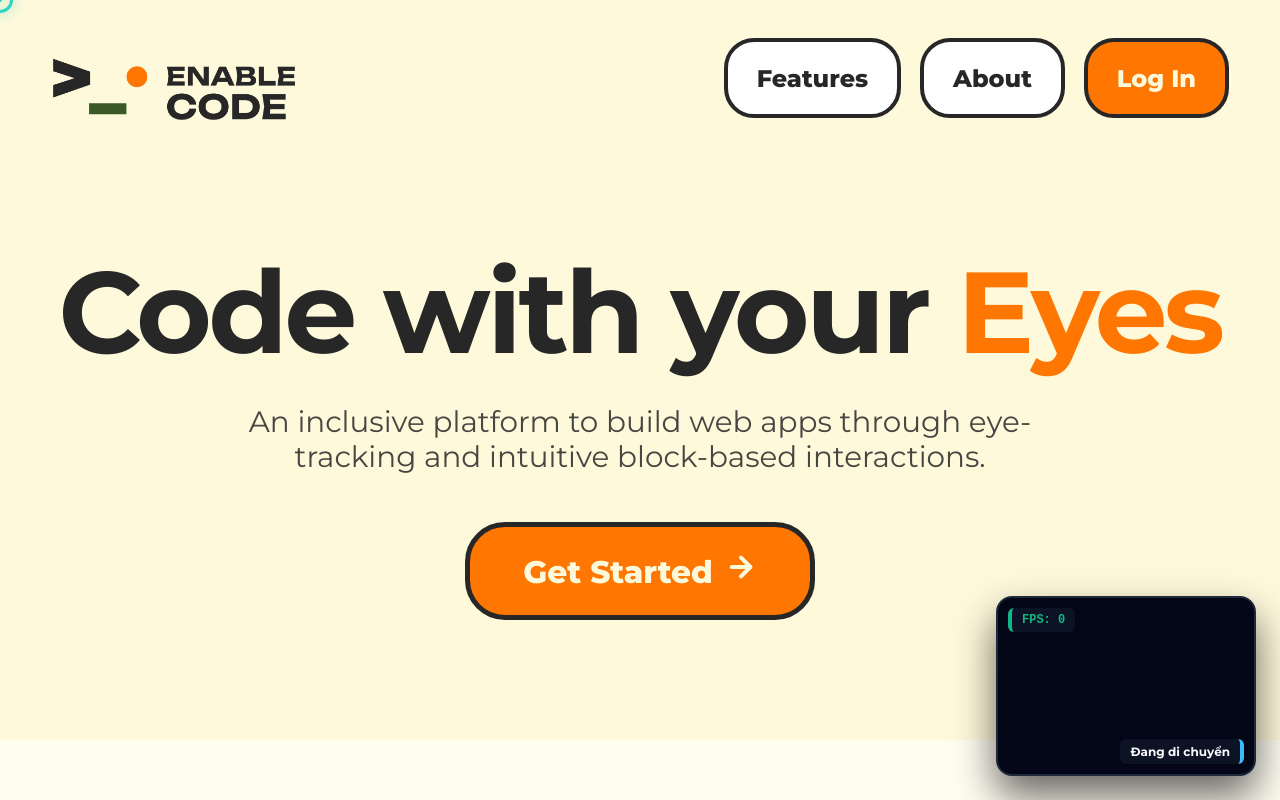
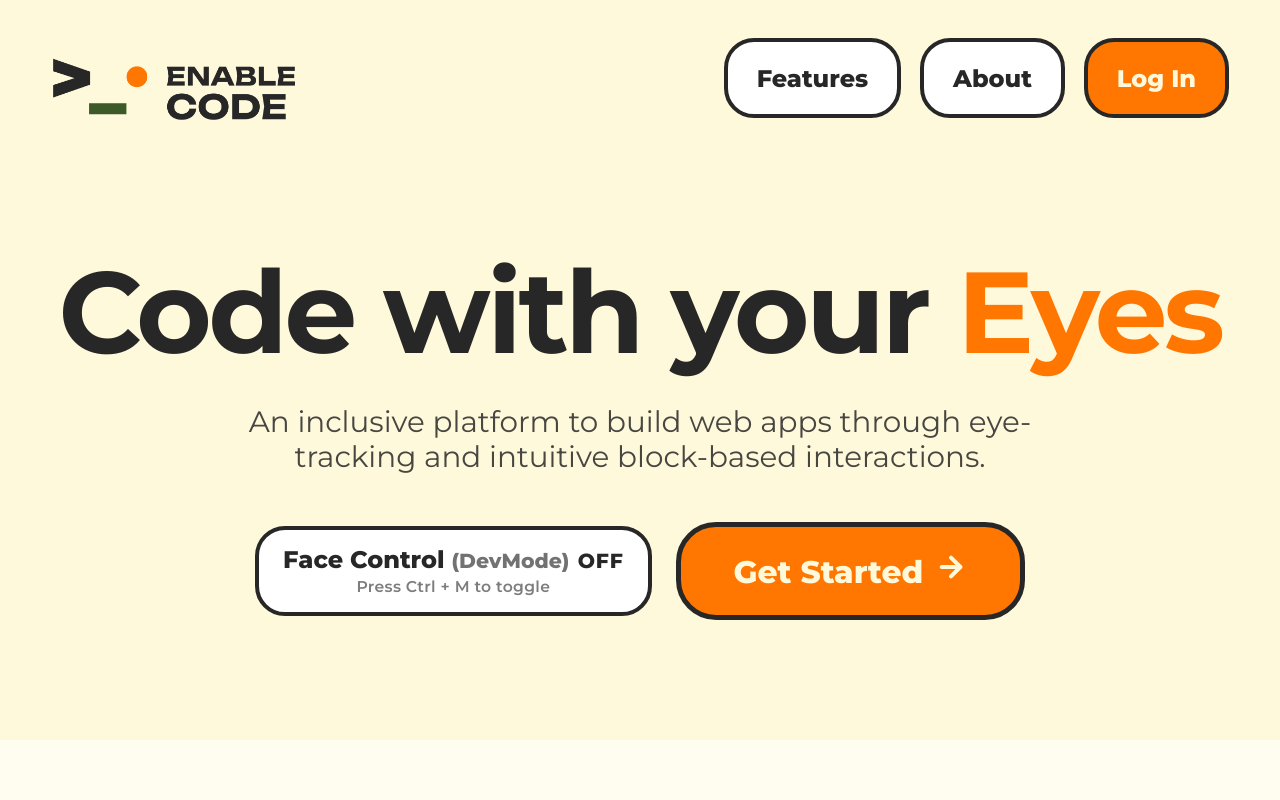
Before and after one commit to shynnguyen1004/EnableCode-FrontEnd, a React (Vite) app: page / in a window 1280 px wide. Shown: the top 800 px of the page. Built offline with nearby package versions, Linux system fonts and the light colour scheme; no server answers; a web font is replaced by a local one.

Commit message:
feat(dev): add face control dev mode toggle and keyboard shortcut
Add an opt-in face control toggle on the home hero and a global Cmd/Ctrl+M shortcut.
Persist the dev mode preference and fix Mouse camera restarts during tracking updates.

```diff
--- a/src/App.tsx
+++ b/src/App.tsx
@@ -1,5 +1,6 @@
 import { Navigate, Route, Routes } from 'react-router-dom';
 import { AuthProvider } from './context/AuthContext';
+import { EyeTrackingProvider, useEyeTracking } from './context/EyeTrackingContext';
 import HomePage from './pages/HomePage';
 import LessonsPage from './pages/LessonsPage';
 import LoginPage from './pages/LoginPage';
@@ -8,9 +9,15 @@ import TopicPage from './pages/TopicPage';
 import WorkspacePage from './pages/WorkspacePage';
 import Mouse from './components/Mouse';
 
+function EyeTrackingLayer() {
+  const { isEnabled } = useEyeTracking();
+  return isEnabled ? <Mouse /> : null;
+}
+
 export default function App() {
   return (
     <AuthProvider>
+      <EyeTrackingProvider>
         <Routes>
           <Route path="/" element={<HomePage />} />
           <Route path="/login" element={<LoginPage />} />
@@ -21,7 +28,8 @@ export default function App() {
           <Route path="/settings" element={<ProfilePage />} />
           <Route path="*" element={<Navigate to="/" replace />} />
         </Routes>
-      <Mouse />
+        <EyeTrackingLayer />
+      </EyeTrackingProvider>
     </AuthProvider>
   );
 }
--- /dev/null
+++ b/src/components/FaceControlToggle.tsx
@@ -0,0 +1,22 @@
+import { useEyeTracking } from '../context/EyeTrackingContext';
+
+export default function FaceControlToggle() {
+  const { isEnabled, toggle, shortcutLabel } = useEyeTracking();
+
+  return (
+    <button
+      type="button"
+      className={`btn btn-ghost face-control-toggle${isEnabled ? ' face-control-toggle--on' : ''}`}
+      onClick={toggle}
+      aria-pressed={isEnabled}
+      aria-label={isEnabled ? 'Disable face control' : 'Enable face control'}
+      title={`Press ${shortcutLabel} to toggle`}
+    >
+      <span className="face-control-toggle-main">
+        Face Control <span className="face-control-dev-label">(DevMode)</span>
+        <span className="face-control-state">{isEnabled ? 'ON' : 'OFF'}</span>
+      </span>
+      <span className="face-control-toggle-hint">Press {shortcutLabel} to toggle</span>
+    </button>
+  );
+}
--- a/src/components/Mouse.tsx
+++ b/src/components/Mouse.tsx
@@ -1,8 +1,5 @@
 import React, { useEffect, useRef, useState } from 'react';
 
-// ==========================================
-// INTERFACES & GLOBAL INSTANCES
-// ==========================================
 interface FaceMeshInstance {
   setOptions(options: any): void;
   onResults(callback: (results: any) => void): void;
@@ -22,26 +19,28 @@ declare global {
   }
 }
 
-let globalFaceMesh: FaceMeshInstance | null = null;
-let globalCamera: CameraInstance | null = null;
-let globalResultsCallback: ((results: any) => void) | null = null;
-
 const Mouse: React.FC = () => {
   const videoRef = useRef<HTMLVideoElement | null>(null);
   const canvasRef = useRef<HTMLCanvasElement | null>(null);
   const cursorRef = useRef<HTMLDivElement | null>(null);
 
-  const [status, setStatus] = useState<string>("Khởi tạo...");
-  const [mouseAction, setMouseAction] = useState<string>("Đang di chuyển");
+  const [mouseAction, setMouseAction] = useState<string>('Đang di chuyển');
   const [fps, setFps] = useState<number>(0);
+  const [isDragging, setIsDragging] = useState(false);
+
+  const mouseActionRef = useRef('Đang di chuyển');
+  const isDraggingRef = useRef(false);
 
   const currentPos = useRef({ x: window.innerWidth / 2, y: window.innerHeight / 2 });
   const smoothedRaw = useRef({ x: 0.5, y: 0.5 });
   const wasMouthOpenRef = useRef<boolean>(false);
   const mouthOpenTimeRef = useRef<number>(0);
-  const isDraggingRef = useRef<boolean>(false);
   const lastFrameTimeRef = useRef<number>(0);
   const lastHoveredEl = useRef<Element | null>(null);
+
+  useEffect(() => {
+    mouseActionRef.current = mouseAction;
+  }, [mouseAction]);
 
   useEffect(() => {
     const videoElement = videoRef.current;
@@ -52,95 +51,95 @@ const Mouse: React.FC = () => {
     if (!canvasCtx) return;
 
     const { FaceMesh, Camera } = window;
-    if (!FaceMesh || !Camera) {
-      setStatus("❌ Thiếu CDN MediaPipe");
-      return;
-    }
+    if (!FaceMesh || !Camera) return;
 
-    globalResultsCallback = (results: any) => {
+    let active = true;
+
+    const faceMesh = new FaceMesh({
+      locateFile: file => `https://cdn.jsdelivr.net/npm/@mediapipe/face_mesh/${file}`,
+    });
+    faceMesh.setOptions({ maxNumFaces: 1, refineLandmarks: true, minDetectionConfidence: 0.5 });
+
+    faceMesh.onResults((results: any) => {
+      if (!active) return;
+
       const now = performance.now();
 
-      // TARGET ~25 FPS (40ms interval)
       if (now - lastFrameTimeRef.current < 40) return;
 
       const currentFps = Math.round(1000 / (now - lastFrameTimeRef.current));
       lastFrameTimeRef.current = now;
       if (Math.random() > 0.8) setFps(currentFps);
 
-      // 1. VẼ CAMERA (Mirror)
       canvasCtx.save();
       canvasCtx.clearRect(0, 0, canvasElement.width, canvasElement.height);
       canvasCtx.scale(-1, 1);
       canvasCtx.drawImage(results.image, -canvasElement.width, 0, canvasElement.width, canvasElement.height);
 
-      // 2. VẼ LANDMARKS (Full Mesh)
       if (results.multiFaceLandmarks && results.multiFaceLandmarks.length > 0) {
         const landmarks = results.multiFaceLandmarks[0];
 
-        // Vẽ toàn bộ các điểm dot nhỏ
-        canvasCtx.fillStyle = "rgba(45, 212, 191, 0.7)"; // Màu xanh ngọc neon
+        canvasCtx.fillStyle = 'rgba(45, 212, 191, 0.7)';
         landmarks.forEach((pt: any) => {
           canvasCtx.beginPath();
-          // Lật ngược tọa độ X vì đang ở chế độ mirror
           canvasCtx.arc((1 - pt.x) * -canvasElement.width, pt.y * canvasElement.height, 0.8, 0, 2 * Math.PI);
           canvasCtx.fill();
         });
         canvasCtx.restore();
 
-        // --- CẤU HÌNH LOGIC ---
         const SENSITIVITY = { X: 0.3, Y: 0.25 };
         const MOUTH_OPEN_LIMIT = 0.025;
         const MOUTH_CLOSE_LIMIT = 0.018;
-        const SCROLL_STEP = 50; // Tốc đố scroll
-        const EDGE_THRESHOLD = 60; // Ngưỡng kích hoạt scroll khi chuột gần mép
+        const SCROLL_STEP = 50;
+        const EDGE_THRESHOLD = 60;
 
-        // 3. TÍNH TOÁN VỊ TRÍ CHUỘT
         const nose = landmarks[1];
         smoothedRaw.current.x += (nose.x - smoothedRaw.current.x) * 0.2;
         smoothedRaw.current.y += (nose.y - smoothedRaw.current.y) * 0.2;
 
-        let tx = ((1 - smoothedRaw.current.x) - (0.5 - SENSITIVITY.X / 2)) / SENSITIVITY.X * window.innerWidth;
-        let ty = (smoothedRaw.current.y - (0.5 - SENSITIVITY.Y / 2)) / SENSITIVITY.Y * window.innerHeight;
+        const tx = ((1 - smoothedRaw.current.x - (0.5 - SENSITIVITY.X / 2)) / SENSITIVITY.X) * window.innerWidth;
+        const ty = ((smoothedRaw.current.y - (0.5 - SENSITIVITY.Y / 2)) / SENSITIVITY.Y) * window.innerHeight;
 
         currentPos.current = {
           x: Math.max(0, Math.min(window.innerWidth, tx)),
-            y: Math.max(0, Math.min(window.innerHeight, ty))
+          y: Math.max(0, Math.min(window.innerHeight, ty)),
         };
 
         if (cursorRef.current) {
           cursorRef.current.style.transform = `translate3d(${currentPos.current.x}px, ${currentPos.current.y}px, 0)`;
         }
 
-        // 4. XỬ LÝ HOVER (Nâng cấp sự kiện)
         const elAtPoint = document.elementFromPoint(currentPos.current.x, currentPos.current.y);
 
         if (elAtPoint !== lastHoveredEl.current) {
-            // Rời khỏi phần tử cũ
           if (lastHoveredEl.current) {
-                const outEvents = ['mouseleave', 'mouseout'];
-                outEvents.forEach(evt => lastHoveredEl.current?.dispatchEvent(new MouseEvent(evt, { bubbles: true, cancelable: true })));
+            ['mouseleave', 'mouseout'].forEach(evt =>
+              lastHoveredEl.current?.dispatchEvent(new MouseEvent(evt, { bubbles: true, cancelable: true })),
+            );
           }
-            // Đi vào phần tử mới
           if (elAtPoint) {
-                const inEvents = ['mouseenter', 'mouseover', 'mousemove'];
-                inEvents.forEach(evt => elAtPoint.dispatchEvent(new MouseEvent(evt, {
+            ['mouseenter', 'mouseover', 'mousemove'].forEach(evt =>
+              elAtPoint.dispatchEvent(
+                new MouseEvent(evt, {
                   bubbles: true,
                   cancelable: true,
                   clientX: currentPos.current.x,
-                    clientY: currentPos.current.y
-                })));
+                  clientY: currentPos.current.y,
+                }),
+              ),
+            );
           }
           lastHoveredEl.current = elAtPoint;
         } else if (elAtPoint) {
-            // Duy trì di chuyển trên phần tử hiện tại để kích hoạt hover động
-            elAtPoint.dispatchEvent(new MouseEvent('mousemove', {
+          elAtPoint.dispatchEvent(
+            new MouseEvent('mousemove', {
               bubbles: true,
               clientX: currentPos.current.x,
-                clientY: currentPos.current.y
-            }));
+              clientY: currentPos.current.y,
+            }),
+          );
         }
 
-        // 5. CLICK & DRAG
         const mouthGap = Math.abs(landmarks[13].y - landmarks[14].y);
         const currentTime = Date.now();
 
@@ -150,7 +149,8 @@ const Mouse: React.FC = () => {
             wasMouthOpenRef.current = true;
           } else if (currentTime - mouthOpenTimeRef.current > 450 && !isDraggingRef.current) {
             isDraggingRef.current = true;
-            setMouseAction("Kéo vật thể (Drag)");
+            setIsDragging(true);
+            setMouseAction('Kéo vật thể (Drag)');
           }
         } else if (mouthGap < MOUTH_CLOSE_LIMIT && wasMouthOpenRef.current) {
           const duration = currentTime - mouthOpenTimeRef.current;
@@ -158,96 +158,130 @@ const Mouse: React.FC = () => {
 
           if (isDraggingRef.current) {
             isDraggingRef.current = false;
-            setMouseAction("Thả vật thể (Drop)");
-            setTimeout(() => setMouseAction("Đang di chuyển"), 500);
+            setIsDragging(false);
+            setMouseAction('Thả vật thể (Drop)');
+            setTimeout(() => setMouseAction('Đang di chuyển'), 500);
           } else if (duration > 50 && duration < 350) {
-            setMouseAction("💥 CLICK!");
+            setMouseAction('💥 CLICK!');
             if (elAtPoint && elAtPoint instanceof HTMLElement && typeof elAtPoint.click === 'function') {
               elAtPoint.click();
             }
-            setTimeout(() => setMouseAction("Đang di chuyển"), 500);
+            setTimeout(() => setMouseAction('Đang di chuyển'), 500);
           }
         }
 
-        // 6. SCROLLING (Sử dụng vận tốc cố định mới)
         if (currentPos.current.y < EDGE_THRESHOLD) {
           window.scrollBy(0, -SCROLL_STEP);
-          setMouseAction("🔼 Cuộn lên");
+          setMouseAction('🔼 Cuộn lên');
         } else if (currentPos.current.y > window.innerHeight - EDGE_THRESHOLD) {
           window.scrollBy(0, SCROLL_STEP);
-          setMouseAction("🔽 Cuộn xuống");
-        } else if (mouseAction.includes("Cuộn")) {
-          setMouseAction("Đang di chuyển");
+          setMouseAction('🔽 Cuộn xuống');
+        } else if (mouseActionRef.current.includes('Cuộn')) {
+          setMouseAction('Đang di chuyển');
         }
       } else {
         canvasCtx.restore();
       }
+    });
+
+    const camera = new Camera(videoElement, {
+      onFrame: async () => {
+        if (active) await faceMesh.send({ image: videoElement });
+      },
+      width: 320,
+      height: 240,
+    });
+
+    void camera.start();
+
+    return () => {
+      active = false;
+      camera.stop();
+      void faceMesh.close();
     };
-
-    if (!globalFaceMesh) {
-      globalFaceMesh = new FaceMesh({
-        locateFile: (file) => `https://cdn.jsdelivr.net/npm/@mediapipe/face_mesh/${file}`
-      });
-      globalFaceMesh.setOptions({ maxNumFaces: 1, refineLandmarks: true, minDetectionConfidence: 0.5 });
-      globalFaceMesh.onResults((res) => globalResultsCallback?.(res));
-    }
-
-    if (!globalCamera) {
-      globalCamera = new Camera(videoElement, {
-        onFrame: async () => {
-          if (globalFaceMesh) await globalFaceMesh.send({ image: videoElement });
-        },
-        width: 320, height: 240
-      });
-      globalCamera.start().then(() => setStatus("AI Sẵn sàng"));
-    }
-
-    return () => { globalResultsCallback = null; };
-  }, [mouseAction]);
+  }, []);
 
   return (
     <div style={{ position: 'fixed', inset: 0, pointerEvents: 'none', zIndex: 9999 }}>
-
-      {/* CON TRỎ CHUỘT AI */}
-      <div ref={cursorRef} style={{
-        position: 'absolute', width: '26px', height: '26px',
-        border: '3px solid #2dd4bf', borderRadius: '50%',
-        boxShadow: isDraggingRef.current ? '0 0 25px #a855f7' : '0 0 15px rgba(45, 212, 191, 0.4)',
-        backgroundColor: isDraggingRef.current ? '#a855f733' : 'rgba(45, 212, 191, 0.1)',
-        transition: 'transform 0.04s linear', willChange: 'transform',
-        left: '-13px', top: '-13px', display: 'flex', alignItems: 'center', justifyContent: 'center'
-      }}>
+      <div
+        ref={cursorRef}
+        style={{
+          position: 'absolute',
+          width: '26px',
+          height: '26px',
+          border: '3px solid #2dd4bf',
+          borderRadius: '50%',
+          boxShadow: isDragging ? '0 0 25px #a855f7' : '0 0 15px rgba(45, 212, 191, 0.4)',
+          backgroundColor: isDragging ? '#a855f733' : 'rgba(45, 212, 191, 0.1)',
+          transition: 'transform 0.04s linear',
+          willChange: 'transform',
+          left: '-13px',
+          top: '-13px',
+          display: 'flex',
+          alignItems: 'center',
+          justifyContent: 'center',
+        }}
+      >
         <div style={{ width: '4px', height: '4px', borderRadius: '50%', backgroundColor: '#2dd4bf' }} />
       </div>
 
-      {/* WIDGET CAMERA */}
-      <div style={{
-        position: 'fixed', bottom: '24px', right: '24px',
-        width: '260px', height: '180px',
-        background: '#020617', borderRadius: '16px', overflow: 'hidden',
-        boxShadow: '0 20px 40px rgba(0,0,0,0.6)', border: '2px solid #1e293b',
-        pointerEvents: 'auto'
-      }}>
+      <div
+        style={{
+          position: 'fixed',
+          bottom: '24px',
+          right: '24px',
+          width: '260px',
+          height: '180px',
+          background: '#020617',
+          borderRadius: '16px',
+          overflow: 'hidden',
+          boxShadow: '0 20px 40px rgba(0,0,0,0.6)',
+          border: '2px solid #1e293b',
+          pointerEvents: 'auto',
+        }}
+      >
         <video ref={videoRef} style={{ display: 'none' }} playsInline muted />
-        <canvas ref={canvasRef} width="260" height="180" style={{ width: '100%', height: '100%', objectFit: 'cover' }} />
+        <canvas
+          ref={canvasRef}
+          width="260"
+          height="180"
+          style={{ width: '100%', height: '100%', objectFit: 'cover' }}
+        />
 
-        {/* FPS & ACTION DISPLAY (Đồng bộ kích thước) */}
-        <div style={{
-          position: 'absolute', top: '10px', left: '10px',
-          background: 'rgba(15, 23, 42, 0.8)', color: '#10b981', padding: '5px 10px',
-          fontSize: '12px', borderRadius: '6px', fontWeight: 700,
-          fontFamily: 'monospace', borderLeft: '4px solid #10b981', backdropFilter: 'blur(4px)'
-        }}>
+        <div
+          style={{
+            position: 'absolute',
+            top: '10px',
+            left: '10px',
+            background: 'rgba(15, 23, 42, 0.8)',
+            color: '#10b981',
+            padding: '5px 10px',
+            fontSize: '12px',
+            borderRadius: '6px',
+            fontWeight: 700,
+            fontFamily: 'monospace',
+            borderLeft: '4px solid #10b981',
+            backdropFilter: 'blur(4px)',
+          }}
+        >
           FPS: {fps}
         </div>
 
-        <div style={{
-          position: 'absolute', bottom: '10px', right: '10px',
-          background: 'rgba(15, 23, 42, 0.8)', color: '#f8fafc', padding: '5px 10px',
-          fontSize: '12px', borderRadius: '6px', fontWeight: 700,
+        <div
+          style={{
+            position: 'absolute',
+            bottom: '10px',
+            right: '10px',
+            background: 'rgba(15, 23, 42, 0.8)',
+            color: '#f8fafc',
+            padding: '5px 10px',
+            fontSize: '12px',
+            borderRadius: '6px',
+            fontWeight: 700,
             borderRight: `4px solid ${mouseAction.includes('CLICK') ? '#f43f5e' : '#38bdf8'}`,
-          backdropFilter: 'blur(4px)'
-        }}>
+            backdropFilter: 'blur(4px)',
+          }}
+        >
           {mouseAction}
         </div>
       </div>
--- /dev/null
+++ b/src/context/EyeTrackingContext.tsx
@@ -0,0 +1,61 @@
+import { createContext, useCallback, useContext, useEffect, useState, type ReactNode } from 'react';
+import { getEyeTrackingShortcutLabel } from '../lib/eyeTrackingShortcut';
+
+const STORAGE_KEY = 'enablecode.eyeTrackingEnabled';
+
+interface EyeTrackingContextType {
+  isEnabled: boolean;
+  toggle: () => void;
+  shortcutLabel: string;
+}
+
+const EyeTrackingContext = createContext<EyeTrackingContextType | undefined>(undefined);
+
+interface EyeTrackingProviderProps {
+  children: ReactNode;
+}
+
+export function EyeTrackingProvider({ children }: EyeTrackingProviderProps) {
+  const [isEnabled, setIsEnabled] = useState(() => {
+    return localStorage.getItem(STORAGE_KEY) === 'true';
+  });
+
+  const shortcutLabel = getEyeTrackingShortcutLabel();
+
+  const toggle = useCallback(() => {
+    setIsEnabled(prev => {
+      const next = !prev;
+      localStorage.setItem(STORAGE_KEY, String(next));
+      return next;
+    });
+  }, []);
+
+  useEffect(() => {
+    const handleKeyDown = (e: KeyboardEvent) => {
+      if (e.key.toLowerCase() !== 'm') return;
+      if (!e.metaKey && !e.ctrlKey) return;
+
+      const target = e.target as HTMLElement;
+      if (target.tagName === 'INPUT' || target.tagName === 'TEXTAREA' || target.isContentEditable) return;
+
+      e.preventDefault();
+      toggle();
+    };
+
+    window.addEventListener('keydown', handleKeyDown);
+    return () => window.removeEventListener('keydown', handleKeyDown);
+  }, [toggle]);
+
+  return (
+    <EyeTrackingContext.Provider value={{ isEnabled, toggle, shortcutLabel }}>{children}</EyeTrackingContext.Provider>
+  );
+}
+
+// eslint-disable-next-line react-refresh/only-export-components
+export const useEyeTracking = () => {
+  const context = useContext(EyeTrackingContext);
+  if (context === undefined) {
+    throw new Error('useEyeTracking must be used within an EyeTrackingProvider');
+  }
+  return context;
+};
--- /dev/null
+++ b/src/lib/eyeTrackingShortcut.ts
@@ -0,0 +1,4 @@
+export function getEyeTrackingShortcutLabel() {
+  const isMac = /Mac|iPhone|iPad|iPod/i.test(navigator.userAgent);
+  return isMac ? 'CMD + M' : 'Ctrl + M';
+}
--- a/src/pages/HomePage.tsx
+++ b/src/pages/HomePage.tsx
@@ -1,5 +1,6 @@
 import { Link } from 'react-router-dom';
 import { Eye, MousePointerSquareDashed, BookOpenCheck, ArrowRight } from 'lucide-react';
+import FaceControlToggle from '../components/FaceControlToggle';
 import { useI18n } from '../i18n/I18nProvider';
 import { useAuth } from '../context/AuthContext';
 
@@ -67,10 +68,13 @@ export default function HomePage() {
         </h1>
         <p>{t('home.heroSubtitle')}</p>
 
-        <Link to="/lessons" className="btn btn-primary hero-cta group">
-          {t('home.getStarted')}
-          <ArrowRight size={32} className="hero-arrow" strokeWidth={3} style={{ marginLeft: '12px' }} />
-        </Link>
+        <div className="hero-actions">
+          <FaceControlToggle />
+          <Link to="/lessons" className="btn btn-primary hero-cta group">
+            {t('home.getStarted')}
+            <ArrowRight size={32} className="hero-arrow" strokeWidth={3} style={{ marginLeft: '12px' }} />
+          </Link>
+        </div>
       </main>
 
       <section id="features" className="features-section">
--- a/src/styles/components.css
+++ b/src/styles/components.css
@@ -67,6 +67,47 @@
   align-items: center;
 }
 
+.face-control-toggle {
+  display: flex;
+  flex-direction: column;
+  align-items: center;
+  gap: 0.15rem;
+  color: var(--bg-dark);
+  padding: 0.65rem 1rem;
+  line-height: 1.2;
+}
+
+.face-control-toggle-main {
+  white-space: nowrap;
+  font-weight: 800;
+  font-size: 1rem;
+}
+
+.face-control-toggle-hint {
+  white-space: nowrap;
+  font-weight: 600;
+  font-size: 0.65rem;
+  opacity: 0.6;
+  letter-spacing: 0.02em;
+}
+
+.face-control-dev-label {
+  opacity: 0.65;
+  font-size: 0.85em;
+}
+
+.face-control-state {
+  margin-left: 0.35rem;
+  font-weight: 800;
+  font-size: 0.85em;
+  letter-spacing: 0.04em;
+}
+
+.face-control-toggle--on {
+  background: rgba(59, 90, 40, 0.15);
+  color: var(--accent-green);
+}
+
 .hero {
   text-align: center;
   padding: 4rem 0 5rem;
@@ -89,6 +130,14 @@
   margin: 1.3rem auto 2rem;
   font-size: clamp(1.05rem, 2.3vw, 1.6rem);
   opacity: 0.85;
+}
+
+.hero-actions {
+  display: flex;
+  flex-wrap: wrap;
+  justify-content: center;
+  align-items: center;
+  gap: 1rem;
 }
 
 .hero-cta {
```
Lines whose indentation alone changed are shown as unchanged.
